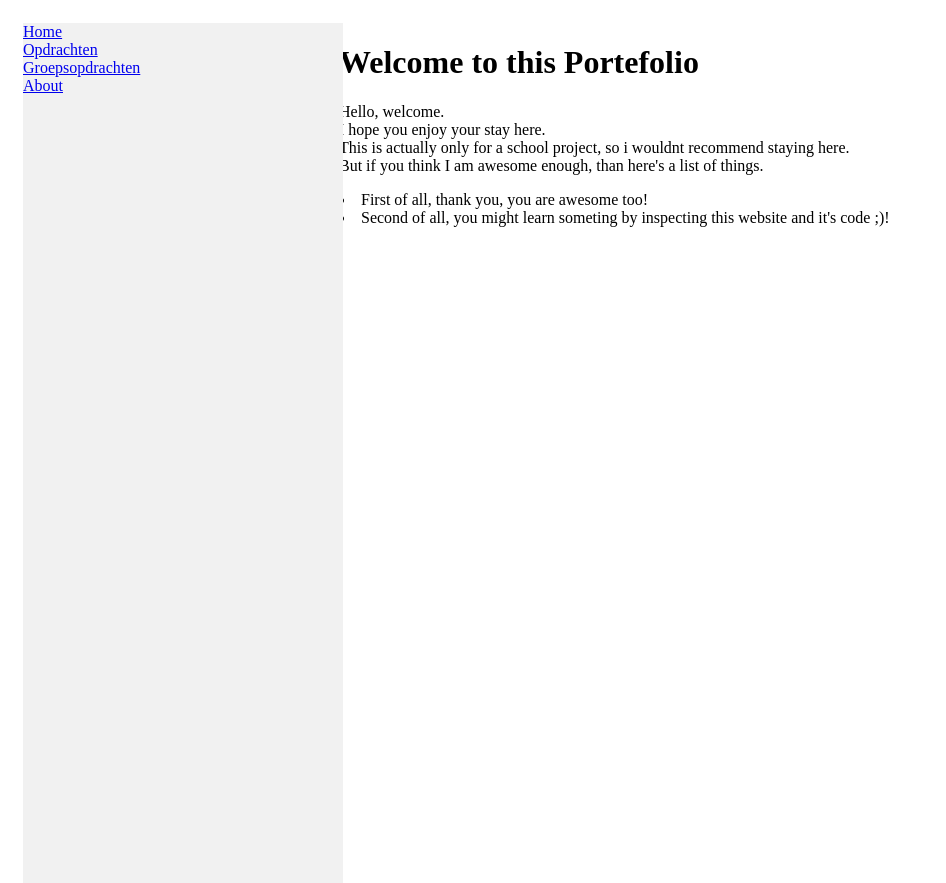
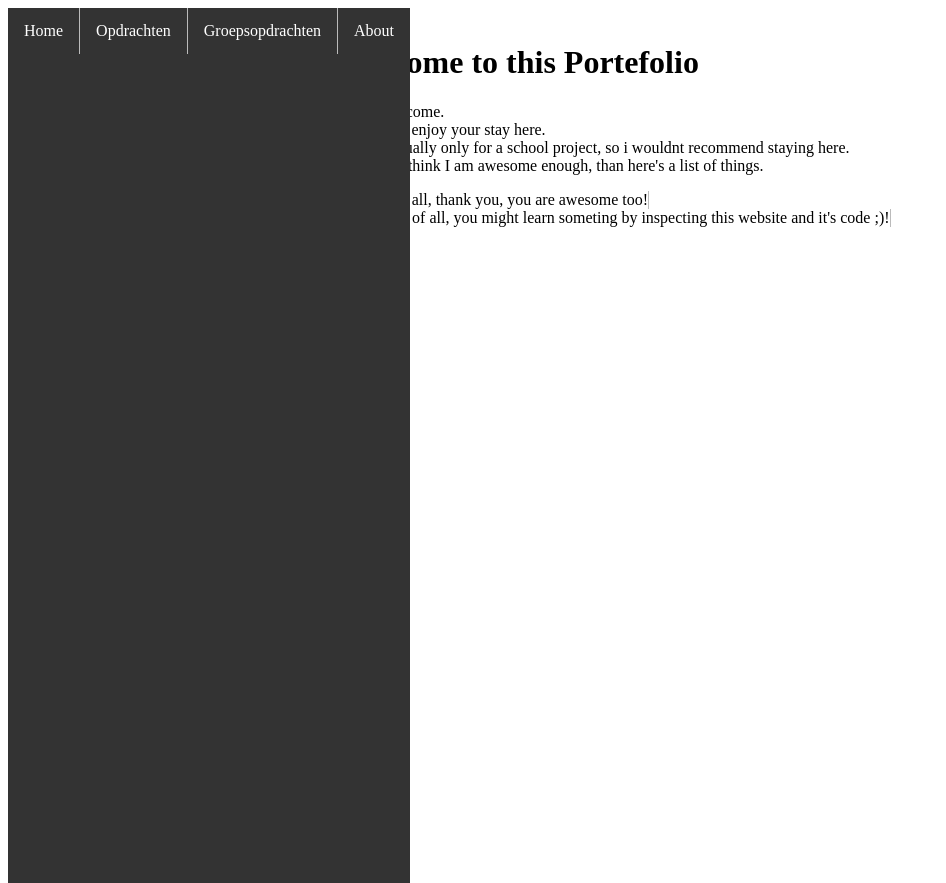
Before and after one commit to MyNameDoesNotFit/portefolio, a PHP site: page / in a window 1280 px wide. Shown: the whole page, without its empty margins (0-946 px from the left). Run offline with PHP 8.4, Linux system fonts and the light colour scheme.

Commit message:
menu test

```diff
--- a/index.html
+++ b/index.html
@@ -5,14 +5,15 @@
     </head>
         <body>
             <div class="row">
-              <div class="col-3">
-
-                  <ul>
+                     <ul>
                       <li><a href="index.html">Home</a></li>
                       <li><a href="index.html">Opdrachten</a></li>
                       <li><a href="index.html">Groepsopdrachten</a></li>
                       <li><a href="index.html">About</a></li>
                   </ul>
+              <div class="col-3">
+
+
                 </div>
 
                     <div class="col-6">
--- a/style.css
+++ b/style.css
@@ -31,9 +31,42 @@ ul {
     list-style-type: none;
     margin: 0;
     padding: 0;
-    width: 25%;
     background-color: #f1f1f1;
     height: 100%; /* Full height */
     position: fixed; /* Make it stick, even on scroll */
     overflow: auto; /* Enable scrolling if the sidenav has too much content */
 }
+ul {
+    list-style-type: none;
+    margin: 0;
+    padding: 0;
+    overflow: hidden;
+    background-color: #333;
+}
+
+li {
+    float: left;
+}
+
+li a {
+    display: block;
+    color: white;
+    text-align: center;
+    padding: 14px 16px;
+    text-decoration: none;
+}
+
+/* Change the link color to #111 (black) on hover */
+li a:hover {
+    background-color: #111;
+}
+.active {
+    background-color: #4CAF50;
+}
+li {
+    border-right: 1px solid #bbb;
+}
+
+li:last-child {
+    border-right: none;
+}
```
